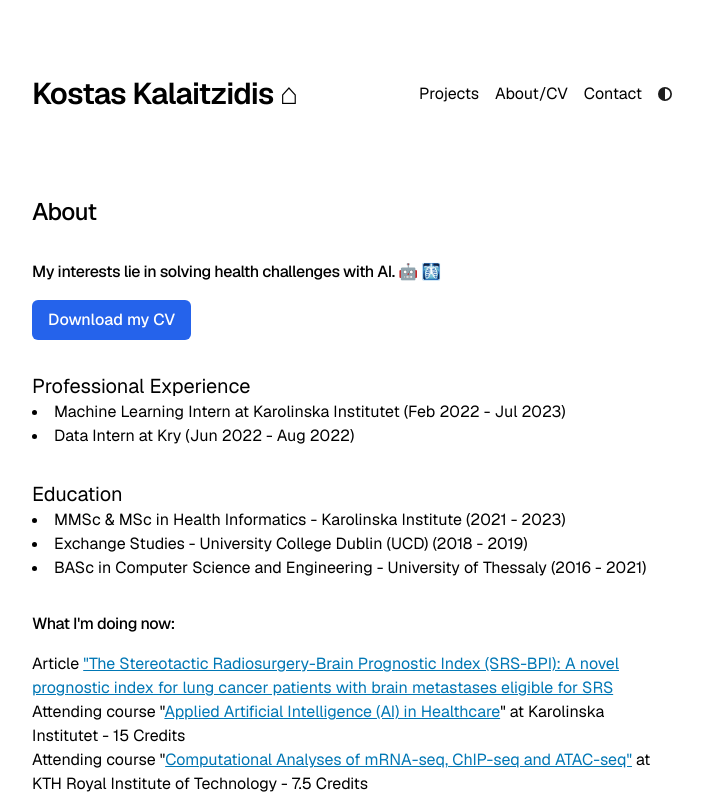
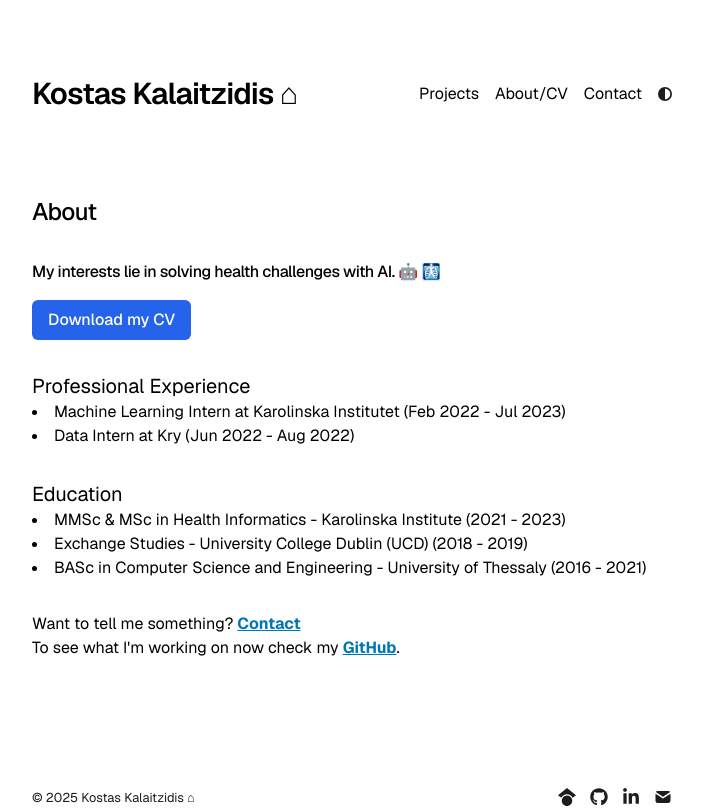
Before and after one commit to konkalaitzidis/kostaskal.com, a Next.js app: page /about in a window 1280 px wide. Shown: the top 808 px of the page, without its empty margins (288-991 px from the left). Built offline with nearby package versions, Linux system fonts and the light colour scheme.

Commit message:
hide text on about page

```diff
--- a/app/about/page.tsx
+++ b/app/about/page.tsx
@@ -55,13 +55,13 @@
         </ul>
       </div>
 
-      <div className="mb-8">
+      {/* <div className="mb-8">
         <h2 className="mb-4 text-1xl font-medium tracking-tight"> What I'm doing now:</h2>
         <p>Article <a href="https://www.annalsofoncology.org/article/S0923-7534(24)02935-1/fulltext" target="_blank" className="text-blue-500 underline" style={{ color: "#0077b5"}}>"The Stereotactic Radiosurgery-Brain Prognostic Index (SRS-BPI): A novel prognostic index for lung cancer patients with brain metastases eligible for SRS</a></p>
         <p>Attending course "<a href="https://github.com/konkalaitzidis" target="_blank" className="text-blue-500 underline" style={{ color: "#0077b5"}}>Applied Artificial Intelligence (AI) in Healthcare</a>" at Karolinska Institutet - 15 Credits</p>
         <p>Attending course "<a href="https://www.kth.se/student/kurser/kurs/CB207V?l=en" target="_blank" className="text-blue-500 underline" style={{ color: "#0077b5"}}>Computational Analyses of mRNA-seq, ChIP-seq and ATAC-seq"</a> at KTH Royal Institute of Technology - 7.5 Credits</p>
         <p></p>
-      </div>
+      </div> */}
 
       <div className="mb-8">
         <p>Want to tell me something? <a href="/contact" className="text-blue-500 underline" style={{ color: "#0077b5", fontWeight: "bold"}}>Contact</a></p>
```
